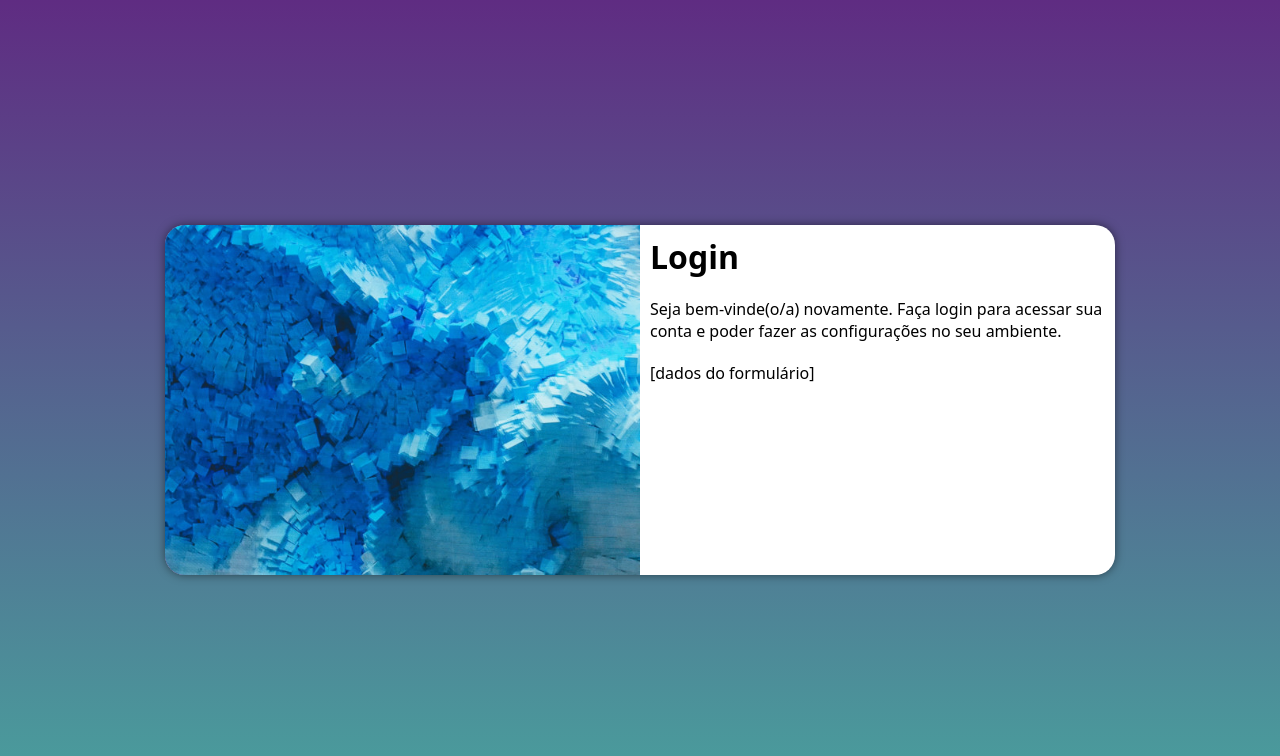
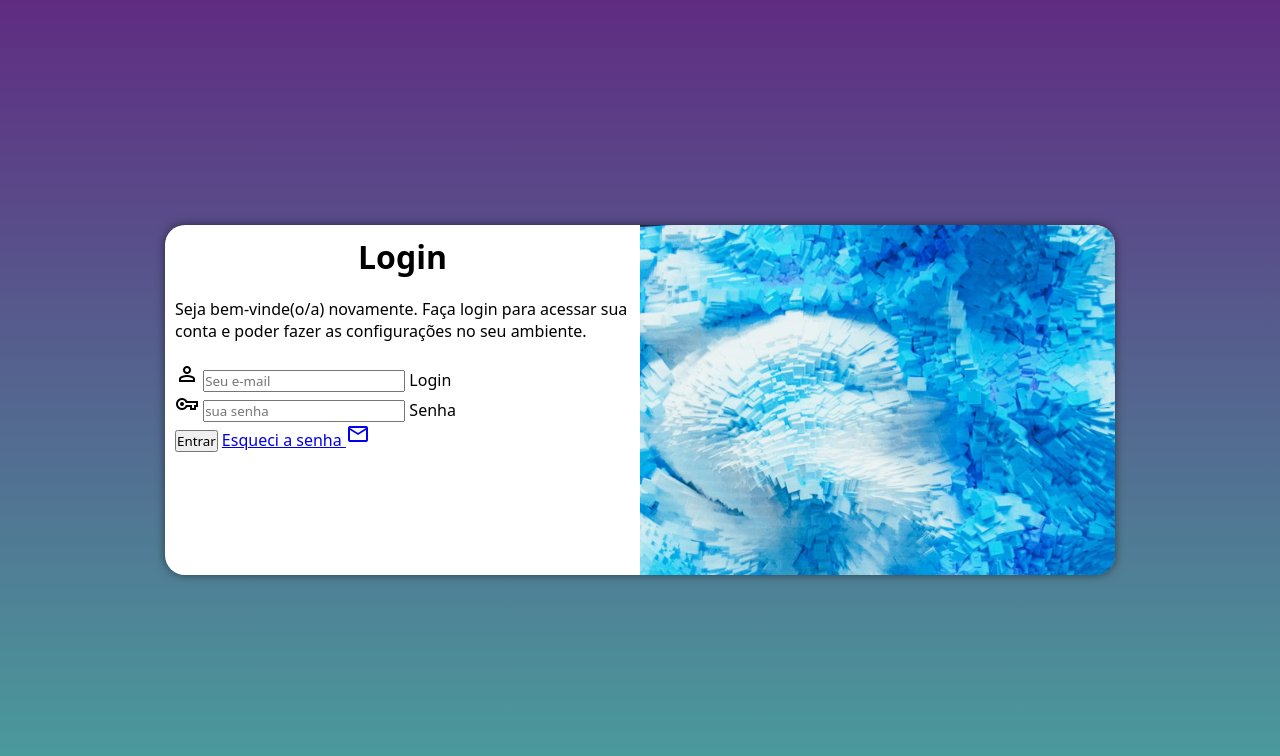
Before and after one commit to ironmanmark5/projeto-login, a plain HTML site: page index.html in a window 1280 px wide. Drawn offline with nearby package versions, Linux system fonts and the light colour scheme.

Commit message:
adicionei o formulário

```diff
--- a/estilos/media-query.css
+++ b/estilos/media-query.css
@@ -16,7 +16,7 @@ Grandes telas: acima de 1366px
 
     section#login{
         width: 80vw;
-        height: 280px;
+        height: 380px;
     }
 
     section#login > div#imagem {
@@ -42,14 +42,18 @@ Grandes telas: acima de 1366px
     }
 
     section#login > div#imagem {
-        float: left;
+        float: right;
         width: 50%;
         height: 100%;
     }
 
     section#login > div#formulario {
-        float: right;
+        float: left;
         width: 50%;
+    }
+
+    section#login > div#imagem {
+        background-position: top left;
     }
 
     div#formulario > h1 {
--- a/estilos/style.css
+++ b/estilos/style.css
@@ -55,3 +55,12 @@ section#login > div#formulario {
     display: block;
     padding: 10px;
 }
+
+div#formulario > h1 {
+    text-align: center;
+    margin-bottom: 10px;
+}
+
+div#formulario > p {
+    font-size: 0.8em;
+}
--- a/index.html
+++ b/index.html
@@ -4,6 +4,7 @@
     <meta charset="UTF-8">
     <meta name="viewport" content="width=device-width, initial-scale=1.0">
     <title>Login</title>
+    <link href="https://fonts.googleapis.com/css2?family=Material+Symbols+Outlined" rel="stylesheet" />
     <link rel="stylesheet" href="estilos/style.css">
     <link rel="stylesheet" href="estilos/media-query.css">
 </head>
@@ -16,8 +17,21 @@
             <div id="formulario">
                 <h1>Login</h1>
                 <p>Seja bem-vinde(o/a) novamente. Faça login para acessar sua conta e poder fazer as configurações no seu ambiente.</p>
-                <form action="login.php" method="post">
-                    [dados do formulário]
+                <form action="login.php" method="post" autocomplete="on">
+                   <div class="campo">
+                    <span class="material-symbols-outlined">person</span>
+                    <input type="email" name="login" id="ilogin" placeholder="Seu e-mail" autocomplete="email" required maxlength="30">
+                    <label for="ilogin">Login</label>
+                   </div>
+                   <div id="campo">
+                    <span class="material-symbols-outlined">vpn_key</span>
+                        <input type="password" name="senha" id="isenha" placeholder="sua senha" autocomplete="current-password" required minlength="8" maxlength="30">
+                        <label for="isenha">Senha</label>
+                   </div>
+                   <input type="submit" value="Entrar">
+                   <a href="esqueci.html">
+                        Esqueci a senha <span class="material-symbols-outlined">mail</span>
+                   </a>
                 </form>
             </div>
         </section>
```
